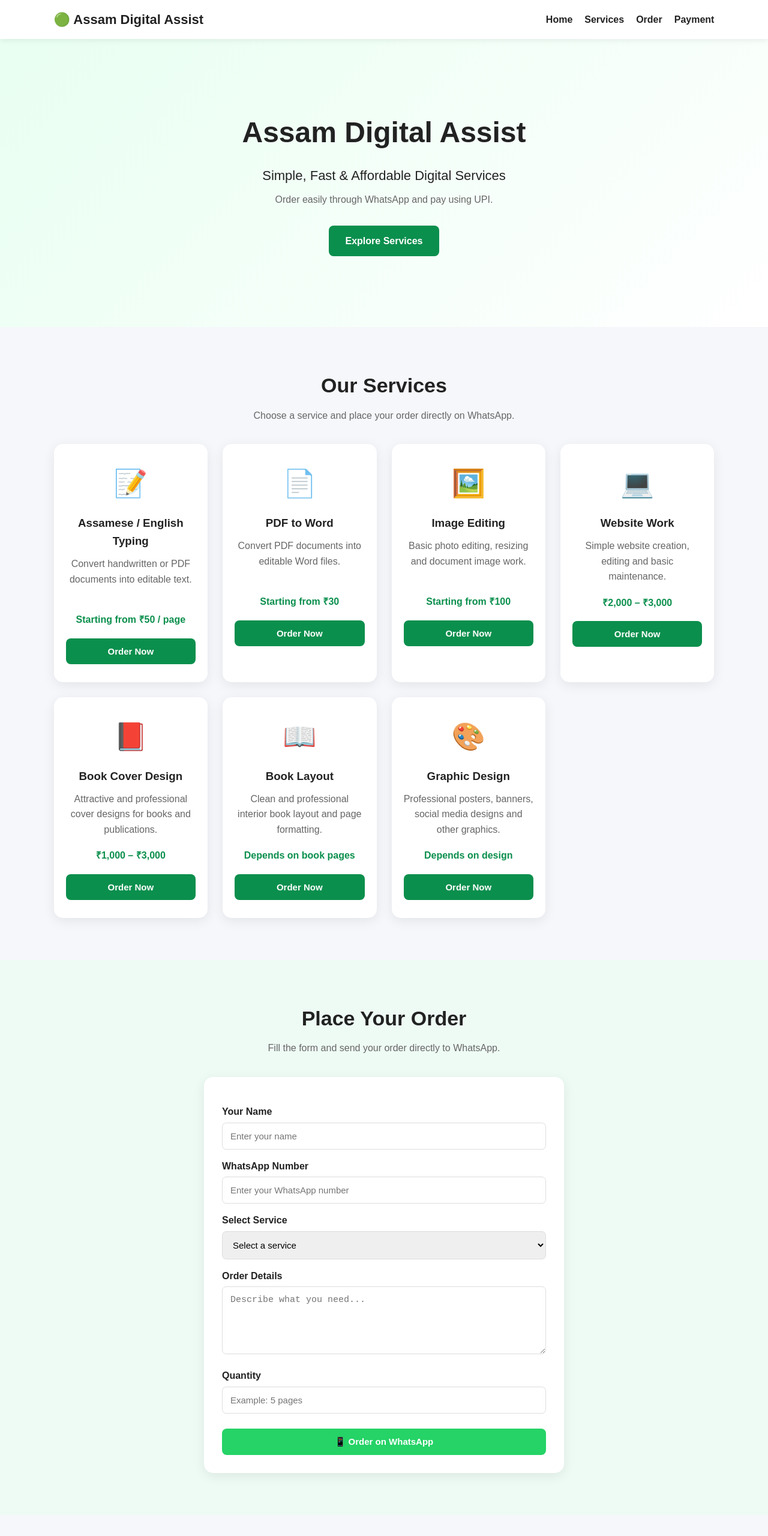
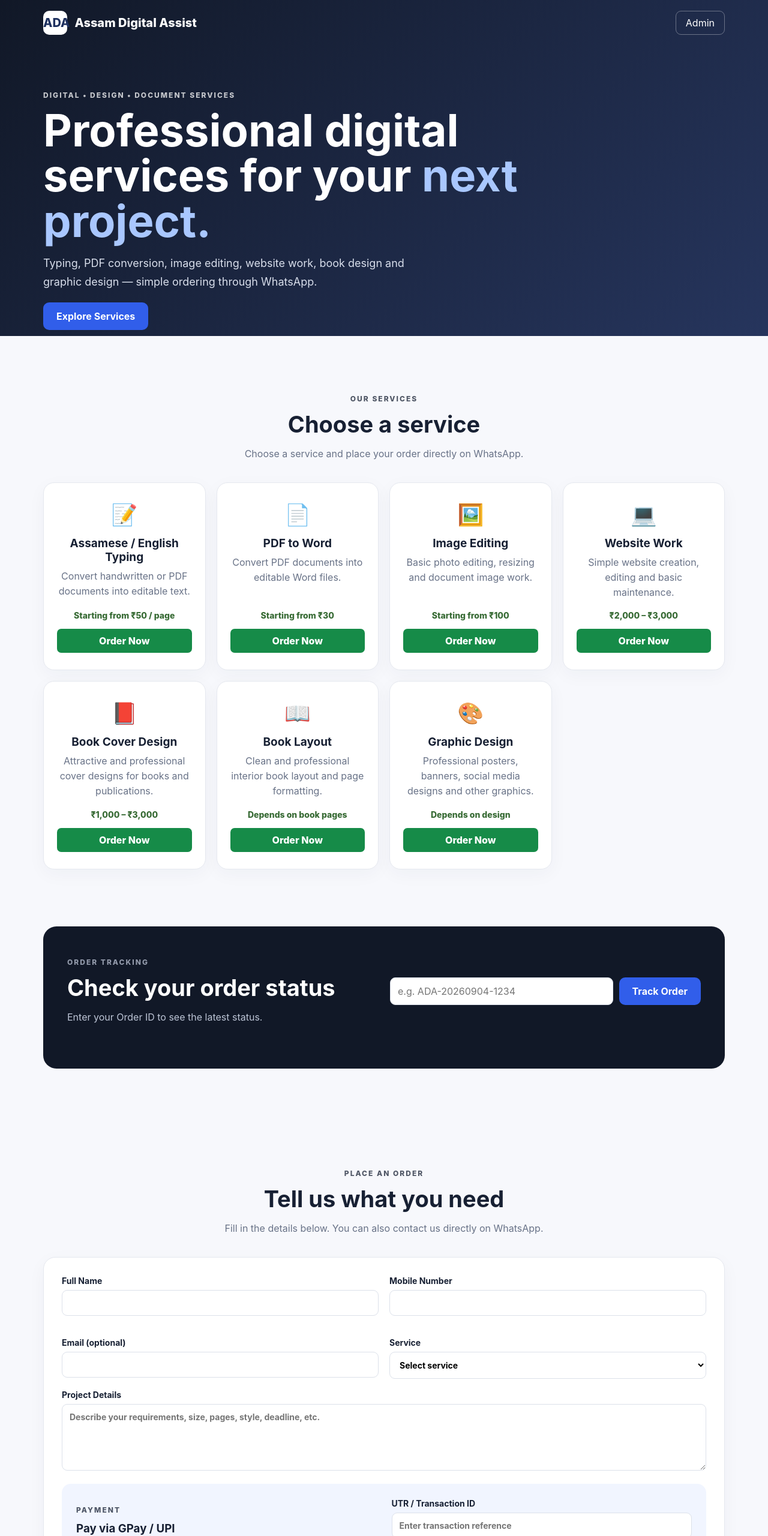
Before and after one commit to nituldeka2026-debug/Assam-Digital-Assist, a website: page index.html in a window 1280 px wide. Shown: the top 2560 px of the page at 60% size. Drawn offline with Linux system fonts and the light colour scheme.

Commit message:
Add files via upload

```diff
--- a/index.html
+++ b/index.html
@@ -4,103 +4,107 @@
 <meta charset="UTF-8">
 <meta name="viewport" content="width=device-width, initial-scale=1.0">
 <title>Assam Digital Assist</title>
-<meta name="description" content="Assam Digital Assist - Online digital services with easy WhatsApp ordering and UPI payment.">
+<meta name="description" content="Assam Digital Assist - typing, PDF conversion, image editing, website work, book design and graphic design services.">
 <link rel="stylesheet" href="style.css">
 </head>
 <body>
-<header>
-  <div class="logo">🟢 Assam Digital Assist</div>
-  <nav>
-    <a href="#home">Home</a><a href="#services">Services</a><a href="#order">Order</a><a href="#payment">Payment</a>
+<header class="hero">
+  <nav class="nav">
+    <div class="brand"><span>ADA</span> Assam Digital Assist</div>
+    <button class="admin-btn" onclick="openAdmin()">Admin</button>
   </nav>
+  <div class="hero-content">
+    <p class="eyebrow">DIGITAL • DESIGN • DOCUMENT SERVICES</p>
+    <h1>Professional digital services for your <span>next project.</span></h1>
+    <p class="hero-text">Typing, PDF conversion, image editing, website work, book design and graphic design — simple ordering through WhatsApp.</p>
+    <a href="#services" class="primary">Explore Services</a>
+  </div>
 </header>
 
-<section id="home" class="hero">
-  <div class="hero-content">
-    <h1>Assam Digital Assist</h1>
-    <p>Simple, Fast & Affordable Digital Services</p>
-    <p class="hero-small">Order easily through WhatsApp and pay using UPI.</p>
-    <a href="#services" class="main-btn">Explore Services</a>
+<main>
+<section id="services" class="section services-section">
+  <div class="section-head">
+    <p class="eyebrow">OUR SERVICES</p>
+    <h2>Choose a service</h2>
+    <p>Choose a service and place your order directly on WhatsApp.</p>
+  </div>
+
+  <div class="cards">
+    <article class="card" onclick="selectService('Assamese / English Typing')">
+      <div class="icon">📝</div>
+      <h3>Assamese / English Typing</h3>
+      <p>Convert handwritten or PDF documents into editable text.</p>
+      <div class="price">Starting from ₹50 / page</div>
+      <button>Order Now</button>
+    </article>
+
+    <article class="card" onclick="selectService('PDF to Word')">
+      <div class="icon">📄</div>
+      <h3>PDF to Word</h3>
+      <p>Convert PDF documents into editable Word files.</p>
+      <div class="price">Starting from ₹30</div>
+      <button>Order Now</button>
+    </article>
+
+    <article class="card" onclick="selectService('Image Editing')">
+      <div class="icon">🖼️</div>
+      <h3>Image Editing</h3>
+      <p>Basic photo editing, resizing and document image work.</p>
+      <div class="price">Starting from ₹100</div>
+      <button>Order Now</button>
+    </article>
+
+    <article class="card" onclick="selectService('Website Work')">
+      <div class="icon">💻</div>
+      <h3>Website Work</h3>
+      <p>Simple website creation, editing and basic maintenance.</p>
+      <div class="price">₹2,000 – ₹3,000</div>
+      <button>Order Now</button>
+    </article>
+
+    <article class="card" onclick="selectService('Book Cover Design')">
+      <div class="icon">📕</div>
+      <h3>Book Cover Design</h3>
+      <p>Attractive and professional cover designs for books and publications.</p>
+      <div class="price">₹1,000 – ₹3,000</div>
+      <button>Order Now</button>
+    </article>
+
+    <article class="card" onclick="selectService('Book Layout')">
+      <div class="icon">📖</div>
+      <h3>Book Layout</h3>
+      <p>Clean and professional interior book layout and page formatting.</p>
+      <div class="price">Depends on book pages</div>
+      <button>Order Now</button>
+    </article>
+
+    <article class="card" onclick="selectService('Graphic Design')">
+      <div class="icon">🎨</div>
+      <h3>Graphic Design</h3>
+      <p>Professional posters, banners, social media designs and other graphics.</p>
+      <div class="price">Depends on design</div>
+      <button>Order Now</button>
+    </article>
   </div>
 </section>
 
-<section id="services" class="section">
-  <h2>Our Services</h2>
-  <p class="section-subtitle">Choose a service and place your order directly on WhatsApp.</p>
-  <div class="service-grid">
-
-    <div class="service-card">
-      <div class="service-icon">📝</div>
-      <h3>Assamese / English Typing</h3>
-      <p>Convert handwritten or PDF documents into editable text.</p>
-      <div class="price">Starting from ₹50 / page</div>
-      <button class="order-btn" onclick="selectService('Assamese / English Typing')">Order Now</button>
-    </div>
-
-    <div class="service-card">
-      <div class="service-icon">📄</div>
-      <h3>PDF to Word</h3>
-      <p>Convert PDF documents into editable Word files.</p>
-      <div class="price">Starting from ₹30</div>
-      <button class="order-btn" onclick="selectService('PDF to Word')">Order Now</button>
-    </div>
-
-    <div class="service-card">
-      <div class="service-icon">🖼️</div>
-      <h3>Image Editing</h3>
-      <p>Basic photo editing, resizing and document image work.</p>
-      <div class="price">Starting from ₹100</div>
-      <button class="order-btn" onclick="selectService('Image Editing')">Order Now</button>
-    </div>
-
-    <div class="service-card">
-      <div class="service-icon">💻</div>
-      <h3>Website Work</h3>
-      <p>Simple website creation, editing and basic maintenance.</p>
-      <div class="price">₹2,000 – ₹3,000</div>
-      <button class="order-btn" onclick="selectService('Website Work')">Order Now</button>
-    </div>
-
-    <div class="service-card">
-      <div class="service-icon">📕</div>
-      <h3>Book Cover Design</h3>
-      <p>Attractive and professional cover designs for books and publications.</p>
-      <div class="price">₹1,000 – ₹3,000</div>
-      <button class="order-btn" onclick="selectService('Book Cover Design')">Order Now</button>
-    </div>
-
-    <div class="service-card">
-      <div class="service-icon">📖</div>
-      <h3>Book Layout</h3>
-      <p>Clean and professional interior book layout and page formatting.</p>
-      <div class="price">Depends on book pages</div>
-      <button class="order-btn" onclick="selectService('Book Layout')">Order Now</button>
-    </div>
-
-    <div class="service-card">
-      <div class="service-icon">🎨</div>
-      <h3>Graphic Design</h3>
-      <p>Professional posters, banners, social media designs and other graphics.</p>
-      <div class="price">Depends on design</div>
-      <button class="order-btn" onclick="selectService('Graphic Design')">Order Now</button>
-    </div>
-
+<section class="track section">
+  <div class="track-box">
+    <div><p class="eyebrow">ORDER TRACKING</p><h2>Check your order status</h2><p>Enter your Order ID to see the latest status.</p></div>
+    <form id="trackForm"><input id="trackId" placeholder="e.g. ADA-20260904-1234" required><button class="primary">Track Order</button></form>
+    <div id="trackResult"></div>
   </div>
 </section>
 
 <section id="order" class="section order-section">
-  <h2>Place Your Order</h2>
-  <p class="section-subtitle">Fill the form and send your order directly to WhatsApp.</p>
-  <div class="order-box">
-    <label>Your Name</label>
-    <input type="text" id="customerName" placeholder="Enter your name">
-
-    <label>WhatsApp Number</label>
-    <input type="tel" id="customerPhone" placeholder="Enter your WhatsApp number">
-
-    <label>Select Service</label>
-    <select id="serviceName">
-      <option value="">Select a service</option>
+  <div class="section-head"><p class="eyebrow">PLACE AN ORDER</p><h2>Tell us what you need</h2><p>Fill in the details below. You can also contact us directly on WhatsApp.</p></div>
+  <form id="orderForm" class="order-form">
+    <div class="grid">
+      <label>Full Name<input id="name" required></label>
+      <label>Mobile Number<input id="mobile" type="tel" required></label>
+      <label>Email (optional)<input id="email" type="email"></label>
+      <label>Service<select id="service" required>
+        <option value="">Select service</option>
         <option>Assamese / English Typing</option>
         <option>PDF to Word</option>
         <option>Image Editing</option>
@@ -108,37 +112,38 @@
         <option>Book Cover Design</option>
         <option>Book Layout</option>
         <option>Graphic Design</option>
-    </select>
-
-    <label>Order Details</label>
-    <textarea id="orderDetails" rows="5" placeholder="Describe what you need..."></textarea>
-
-    <label>Quantity</label>
-    <input type="text" id="quantity" placeholder="Example: 5 pages">
-
-    <button class="whatsapp-btn" onclick="sendWhatsAppOrder()">📱 Order on WhatsApp</button>
+      </select></label>
     </div>
+    <label>Project Details<textarea id="details" rows="5" placeholder="Describe your requirements, size, pages, style, deadline, etc." required></textarea></label>
+    <div class="payment">
+      <div><p class="eyebrow">PAYMENT</p><h3>Pay via GPay / UPI</h3><p class="gpay">7002581794</p><p>After payment, enter your UTR / Transaction ID below.</p></div>
+      <label>UTR / Transaction ID<input id="utr" required placeholder="Enter transaction reference"></label>
+    </div>
+    <button class="primary big" type="submit">Submit Order</button>
+    <p class="form-note">Your unique Order ID will be generated automatically.</p>
+  </form>
+  <div id="orderResult" class="result"></div>
 </section>
 
-<section id="payment" class="section payment-section">
-  <h2>UPI Payment</h2>
-  <p class="section-subtitle">After confirming your order, you can pay using UPI.</p>
-  <div class="payment-box">
-    <div class="upi-icon">💳</div>
-    <h3>Pay Securely Using UPI</h3>
-    <p class="payment-note">Please confirm the final amount with us before making payment.</p>
-    <div class="upi-id">UPI Number: <strong id="upiDisplay">7002581794</strong></div>
-    <button class="pay-btn" onclick="sendPaymentWhatsApp()">💰 Pay Now</button>
-    <button class="screenshot-btn" onclick="sendPaymentWhatsApp()">📸 Send Payment Screenshot</button>
+<section class="support">
+  <h2>Need help?</h2><p>Chat with us on WhatsApp about your project.</p>
+  <a class="whatsapp" href="https://wa.me/917002581794" target="_blank" rel="noopener">💬 WhatsApp Support</a>
+</section>
+</main>
+
+<div id="adminModal" class="modal">
+  <div class="modal-box">
+    <button class="close" onclick="closeAdmin()">×</button>
+    <div id="adminLogin">
+      <p class="eyebrow">ADMIN</p><h2>Admin Login</h2>
+      <input id="adminUser" placeholder="Username"><input id="adminPass" type="password" placeholder="Password">
+      <button class="primary" onclick="adminLogin()">Login</button><p id="adminError"></p>
     </div>
-</section>
-
-<footer>
-  <h3>Assam Digital Assist</h3>
-  <p>Simple digital services for everyone.</p>
-  <p class="copyright">© 2026 Assam Digital Assist. All Rights Reserved.</p>
-</footer>
-
+    <div id="adminPanel" hidden>
+      <p class="eyebrow">ORDER MANAGEMENT</p><h2>Orders</h2><div id="adminOrders"></div>
+    </div>
+  </div>
+</div>
 <script src="script.js"></script>
 </body>
 </html>
--- a/script.js
+++ b/script.js
@@ -1,60 +1,69 @@
-// ================================
-// ASSAM DIGITAL ASSIST
-// WHATSAPP + UPI SYSTEM
-// ================================
+const API_BASE=""; // Uses the existing Node/Render backend in the same deployment.
 
-const WHATSAPP_NUMBER = "7002581794";
-const UPI_NUMBER = "7002581794";
-const BUSINESS_NAME = "Assam Digital Assist";
+const $=id=>document.getElementById(id);
+function selectService(service){$("service").value=service;location.hash="order";$("details").focus()}
+function openAdmin(){$("adminModal").style.display="flex"}
+function closeAdmin(){$("adminModal").style.display="none"}
 
-document.getElementById("upiDisplay").textContent = UPI_NUMBER;
-
-function selectService(service) {
-  document.getElementById("serviceName").value = service;
-  document.getElementById("order").scrollIntoView({behavior:"smooth"});
+async function api(path,options={}){
+  const r=await fetch(API_BASE+path,{headers:{"Content-Type":"application/json",...(options.headers||{})},...options});
+  const data=await r.json().catch(()=>({}));
+  if(!r.ok)throw new Error(data.error||data.message||"Request failed");
+  return data;
 }
 
-function sendWhatsAppOrder() {
-  const name = document.getElementById("customerName").value.trim();
-  const phone = document.getElementById("customerPhone").value.trim();
-  const service = document.getElementById("serviceName").value;
-  const details = document.getElementById("orderDetails").value.trim();
-  const quantity = document.getElementById("quantity").value.trim();
+$("orderForm").addEventListener("submit",async e=>{
+ e.preventDefault();
+ const result=$("orderResult");
+ const payload={name:$("name").value.trim(),mobile:$("mobile").value.trim(),email:$("email").value.trim(),service:$("service").value,details:$("details").value.trim(),utr:$("utr").value.trim()};
+ try{
+   let data;
+   try{data=await api("/api/orders",{method:"POST",body:JSON.stringify(payload)})}
+   catch(err){
+     // Frontend demo fallback only when API endpoint is not available.
+     if(!String(err.message).toLowerCase().includes("failed"))throw err;
+     data={orderId:"ADA-"+new Date().toISOString().slice(0,10).replaceAll("-","")+ "-"+Math.floor(1000+Math.random()*9000),status:"Pending"};
+   }
+   const id=data.orderId||data.id||data.order?.orderId;
+   result.innerHTML=`<div class="success"><b>Order submitted successfully!</b><br>Your Order ID: <strong>${id}</strong><br>Status: ${data.status||"Pending"}<br><small>Save this Order ID for tracking.</small></div>`;
+   $("orderForm").reset();
+ }catch(err){result.innerHTML=`<div class="error">${err.message}</div>`}
+});
 
-  if (!name) return alert("Please enter your name.");
-  if (!phone) return alert("Please enter your WhatsApp number.");
-  if (!service) return alert("Please select a service.");
-  if (!details) return alert("Please enter your order details.");
+$("trackForm").addEventListener("submit",async e=>{
+ e.preventDefault(); const id=$("trackId").value.trim(); const box=$("trackResult");
+ try{
+   const data=await api("/api/orders/"+encodeURIComponent(id));
+   const o=data.order||data;
+   box.innerHTML=`<div class="status track-item"><b>${o.orderId||id}</b><br>Service: ${o.service||"-"}<br>Status: <strong>${o.status||"Pending"}</strong></div>`;
+ }catch(err){box.innerHTML=`<div class="error track-item">Order not found or tracking is unavailable.</div>`}
+});
 
-  const message = `Hello ${BUSINESS_NAME} 👋
-
-I want to place an order.
-
-👤 Name: ${name}
-📱 WhatsApp Number: ${phone}
-🛠️ Service: ${service}
-📦 Quantity: ${quantity || "Not specified"}
-
-📝 Order Details:
-${details}
-
-Please confirm my order and total amount.
-
-Thank you.`;
-
-  const whatsappURL = "https://wa.me/" + WHATSAPP_NUMBER + "?text=" + encodeURIComponent(message);
-  window.open(whatsappURL, "_blank");
+async function adminLogin(){
+ const u=$("adminUser").value,p=$("adminPass").value;
+ try{
+   const data=await api("/api/admin/login",{method:"POST",body:JSON.stringify({username:u,password:p})});
+   localStorage.setItem("adaAdminToken",data.token||"");
+   $("adminLogin").hidden=true;$("adminPanel").hidden=false;loadAdminOrders();
+ }catch(e){
+   // Compatibility fallback for an existing backend with a different admin route.
+   $("adminError").textContent="Login failed. Use the admin credentials configured in your existing server.js.";
+ }
 }
-
-function sendPaymentWhatsApp() {
-  const message = `Hello ${BUSINESS_NAME} 👋
-
-I have completed the UPI payment.
-
-I am sending my payment screenshot here.
-
-Please verify the payment and confirm my order.`;
-
-  const whatsappURL = "https://wa.me/" + WHATSAPP_NUMBER + "?text=" + encodeURIComponent(message);
-  window.open(whatsappURL, "_blank");
+async function loadAdminOrders(){
+ const box=$("adminOrders"); const token=localStorage.getItem("adaAdminToken")||"";
+ try{
+   const data=await api("/api/admin/orders",{headers:{Authorization:"Bearer "+token}});
+   const orders=data.orders||data;
+   if(!Array.isArray(orders)||!orders.length){box.innerHTML="<p>No orders yet.</p>";return}
+   box.innerHTML=orders.map(o=>`<div class="admin-order"><b>${o.orderId||o.id}</b><br>${o.name||""} — ${o.service||""}<br><small>${o.mobile||""}</small><br><select onchange="updateStatus('${o.orderId||o.id}',this.value)"><option ${o.status==="Pending"?"selected":""}>Pending</option><option ${o.status==="Processing"?"selected":""}>Processing</option><option ${o.status==="Completed"?"selected":""}>Completed</option><option ${o.status==="Cancelled"?"selected":""}>Cancelled</option></select></div>`).join("");
+ }catch(e){box.innerHTML="<p>Admin API route is not available. Keep your existing server.js unchanged and connect its existing route names here if needed.</p>"}
 }
+async function updateStatus(id,status){
+ try{
+  const token=localStorage.getItem("adaAdminToken")||"";
+  await api("/api/admin/orders/"+encodeURIComponent(id),{method:"PATCH",headers:{Authorization:"Bearer "+token},body:JSON.stringify({status})});
+  alert("Status updated");
+ }catch(e){alert("Could not update status: "+e.message)}
+}
+window.addEventListener("click",e=>{if(e.target===$("adminModal"))closeAdmin()});
--- a/style.css
+++ b/style.css
@@ -1,21 +1,23 @@
-*{margin:0;padding:0;box-sizing:border-box}
+*{box-sizing:border-box}
 html{scroll-behavior:smooth}
-body{font-family:Arial,sans-serif;background:#f5f7fb;color:#222;line-height:1.6}
-header{background:#fff;padding:15px 7%;display:flex;justify-content:space-between;align-items:center;position:sticky;top:0;z-index:1000;box-shadow:0 2px 10px rgba(0,0,0,.08)}
-.logo{font-size:22px;font-weight:bold}
-nav{display:flex;gap:20px}nav a{text-decoration:none;color:#222;font-weight:600}nav a:hover{color:#0b8f4d}
-.hero{min-height:480px;display:flex;justify-content:center;align-items:center;text-align:center;padding:40px 20px;background:linear-gradient(135deg,#e8fff1,#fff)}
-.hero h1{font-size:48px;margin-bottom:15px}.hero p{font-size:22px}.hero-small{margin-top:10px;font-size:16px!important;color:#666}
-.main-btn{display:inline-block;margin-top:30px;padding:13px 28px;background:#0b8f4d;color:#fff;text-decoration:none;border-radius:8px;font-weight:bold}
-.section{padding:70px 7%;text-align:center}.section h2{font-size:34px;margin-bottom:10px}.section-subtitle{color:#666;margin-bottom:35px}
-.service-grid{display:grid;grid-template-columns:repeat(4,1fr);gap:25px}.service-card{background:#fff;padding:30px 20px;border-radius:15px;box-shadow:0 5px 20px rgba(0,0,0,.08);transition:.3s}.service-card:hover{transform:translateY(-6px)}
-.service-icon{font-size:45px;margin-bottom:15px}.service-card h3{margin-bottom:10px}.service-card p{color:#666;min-height:75px}.price{margin:18px 0;font-weight:bold;color:#0b8f4d}
-.order-btn,.whatsapp-btn,.pay-btn,.screenshot-btn{border:none;cursor:pointer;font-weight:bold;border-radius:8px;padding:13px 20px;font-size:15px}
-.order-btn{background:#0b8f4d;color:#fff;width:100%}.order-btn:hover{background:#08743e}
-.order-section{background:#eefbf4}.order-box{max-width:600px;margin:auto;background:#fff;padding:30px;border-radius:15px;text-align:left;box-shadow:0 5px 20px rgba(0,0,0,.08)}
-.order-box label{display:block;margin-top:15px;margin-bottom:5px;font-weight:bold}.order-box input,.order-box select,.order-box textarea{width:100%;padding:13px;border:1px solid #ddd;border-radius:7px;font-size:15px}.order-box textarea{resize:vertical}
-.whatsapp-btn{width:100%;margin-top:25px;background:#25d366;color:#fff}.whatsapp-btn:hover{background:#1daa52}
-.payment-box{max-width:500px;margin:auto;padding:35px 25px;background:#fff;border-radius:15px;box-shadow:0 5px 20px rgba(0,0,0,.08)}.upi-icon{font-size:50px}.payment-note{color:#666;margin:15px 0}
-.upi-id{padding:15px;background:#f3f3f3;border-radius:8px;margin:20px 0}.pay-btn{width:100%;background:#0b8f4d;color:#fff;margin-bottom:12px}.screenshot-btn{width:100%;background:#25d366;color:#fff}
-footer{text-align:center;background:#111;color:#fff;padding:40px 20px}footer p{color:#ccc}.copyright{margin-top:15px;font-size:13px}
-@media(max-width:900px){.service-grid{grid-template-columns:repeat(2,1fr)}}@media(max-width:600px){header{flex-direction:column;gap:10px}nav{gap:12px;font-size:14px}.hero h1{font-size:35px}.hero p{font-size:18px}.service-grid{grid-template-columns:1fr}.section{padding:50px 5%}}
+body{margin:0;font-family:Inter,Arial,sans-serif;background:#f7f8fc;color:#172033}
+button,input,textarea,select{font:inherit}
+.hero{min-height:560px;background:linear-gradient(135deg,#111827,#26355d);color:white}
+.nav{height:76px;max-width:1180px;margin:auto;display:flex;align-items:center;justify-content:space-between;padding:0 22px}
+.brand{font-size:20px;font-weight:800}.brand span{display:inline-grid;place-items:center;background:#fff;color:#1f315f;border-radius:10px;width:40px;height:40px;margin-right:8px}
+.admin-btn{background:transparent;border:1px solid #ffffff55;color:white;padding:9px 16px;border-radius:9px;cursor:pointer}
+.hero-content{max-width:1180px;margin:75px auto 0;padding:0 22px}.eyebrow{font-size:12px;letter-spacing:2px;font-weight:800;opacity:.75}
+.hero h1{font-size:clamp(40px,7vw,74px);line-height:1.02;max-width:850px;margin:14px 0}.hero h1 span{color:#a9c7ff}
+.hero-text{max-width:650px;font-size:18px;line-height:1.7;color:#d8deeb}.primary{display:inline-block;border:0;background:#315eea;color:white;padding:13px 22px;border-radius:10px;font-weight:700;cursor:pointer;text-decoration:none}
+.section{max-width:1180px;margin:auto;padding:85px 22px}.section-head{text-align:center;margin-bottom:38px}.section-head h2,.track-box h2{font-size:38px;margin:8px 0}.section-head p:not(.eyebrow){color:#687287}
+.cards{display:grid;grid-template-columns:repeat(4,1fr);gap:18px}
+.card{background:white;border:1px solid #e5e8ef;border-radius:18px;padding:28px 22px;min-height:292px;box-shadow:0 8px 30px #1a2b4b0a;cursor:pointer;transition:.2s;display:flex;flex-direction:column;align-items:center;text-align:center}
+.card:hover{transform:translateY(-4px);box-shadow:0 14px 35px #1a2b4b18}.icon{font-size:35px;height:48px;display:grid;place-items:center}.card h3{font-size:19px;margin:13px 0 8px}.card p{color:#687287;line-height:1.55;margin:0;min-height:50px}.price{font-size:14px;font-weight:800;color:#386b35;margin-top:auto;padding:18px 0 14px}.card button{border:0;background:#168b48;color:white;font-weight:800;padding:10px 18px;border-radius:7px;cursor:pointer;width:100%}
+.track{padding-top:10px}.track-box{background:#111827;color:white;border-radius:22px;padding:40px;display:grid;grid-template-columns:1fr 1fr;gap:20px;align-items:center}.track-box p{color:#bdc5d6}.track-box form{display:flex;gap:10px}.track-box input{flex:1}
+.order-section{padding-top:70px}.order-form{background:white;border:1px solid #e5e8ef;border-radius:20px;padding:30px;box-shadow:0 8px 30px #1a2b4b0a}.grid{display:grid;grid-template-columns:1fr 1fr;gap:18px}
+label{display:flex;flex-direction:column;gap:7px;font-weight:700;font-size:14px;margin-bottom:18px}input,textarea,select{width:100%;border:1px solid #dce1ea;border-radius:9px;padding:12px;background:#fff;outline:none}input:focus,textarea:focus,select:focus{border-color:#315eea}
+.payment{margin:22px 0;padding:24px;border-radius:15px;background:#f1f5ff;display:grid;grid-template-columns:1fr 1fr;gap:25px}.payment h3{margin:5px 0}.gpay{font-size:25px;font-weight:900;margin:5px 0;color:#315eea}.big{width:100%;font-size:16px}.form-note{text-align:center;color:#7a8497;font-size:13px}.result{margin-top:20px}.success,.error,.status{padding:16px;border-radius:10px}.success{background:#e9f9ef;color:#176b39}.error{background:#fff0f0;color:#a52626}.status{background:#eef3ff}
+.support{text-align:center;background:#e9eefc;padding:65px 20px}.support p{color:#687287}.whatsapp{display:inline-block;background:#168b48;color:#fff;padding:13px 22px;border-radius:10px;text-decoration:none;font-weight:800}
+.modal{display:none;position:fixed;inset:0;background:#0b102099;z-index:10;padding:20px;align-items:center;justify-content:center}.modal-box{background:white;width:min(700px,100%);max-height:90vh;overflow:auto;border-radius:18px;padding:30px;position:relative}.close{position:absolute;right:15px;top:12px;border:0;background:none;font-size:28px;cursor:pointer}.modal-box input{margin-bottom:12px}.modal-box .primary{width:100%}.admin-order{border:1px solid #ddd;padding:15px;border-radius:12px;margin:10px 0}.admin-order select{max-width:240px}.track-item{margin-top:15px}
+@media(max-width:850px){.cards{grid-template-columns:1fr 1fr}.track-box,.payment{grid-template-columns:1fr}.track-box form{flex-direction:column}}
+@media(max-width:560px){.cards,.grid{grid-template-columns:1fr}.section{padding:60px 16px}.hero-content{margin-top:55px}.hero h1{font-size:43px}.order-form{padding:20px}.nav{padding:0 16px}.brand{font-size:16px}.card{min-height:275px}}
```
Also changed, not shown: README.txt. Lines whose indentation alone changed are shown as unchanged.
